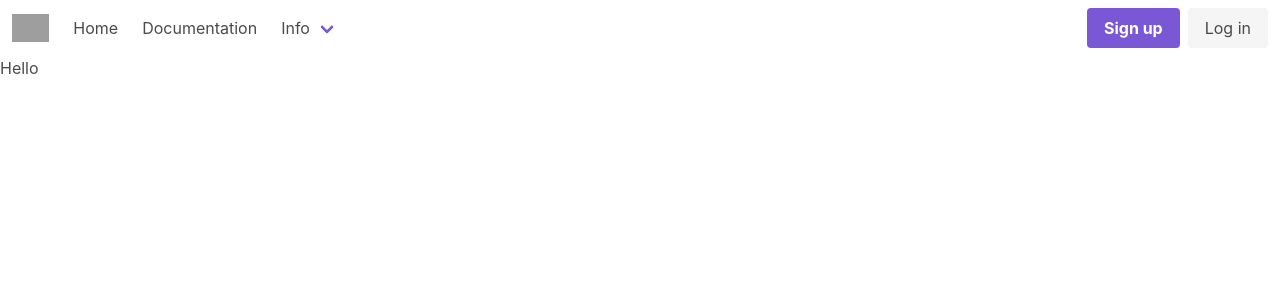
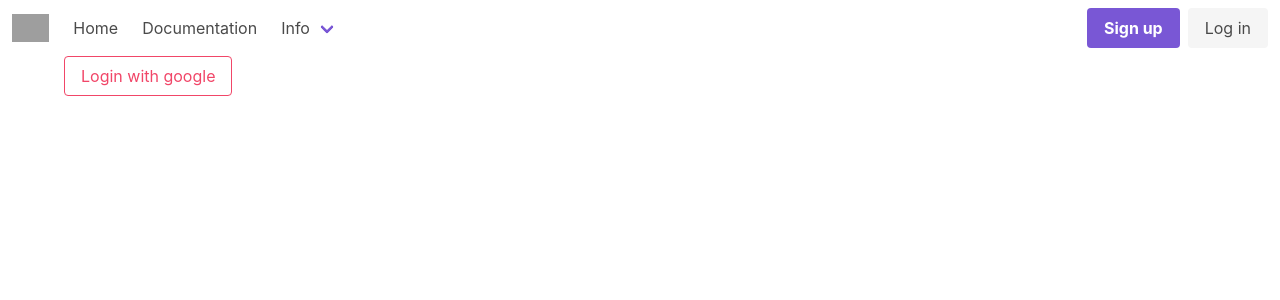
Before and after one commit to anmolio/vue-firebase-boilerplate, a Vue app: page / in a window 1280 px wide. Shown: the top 300 px of the page. Built offline with nearby package versions, Linux system fonts and the light colour scheme; grey boxes are pictures that could not be loaded.

Commit message:
:fire: remove unwanted files and :pencil2: Fix fiebase issues

```diff
--- a/package.json
+++ b/package.json
@@ -17,7 +17,6 @@
   },
   "devDependencies": {
     "@vue/cli-plugin-babel": "~4.5.0",
-    "@vue/cli-plugin-eslint": "~4.5.0",
     "@vue/cli-plugin-router": "~4.5.0",
     "@vue/cli-plugin-vuex": "~4.5.0",
     "@vue/cli-service": "~4.5.0",
--- a/src/App.vue
+++ b/src/App.vue
@@ -41,8 +41,12 @@
         </template>
       </b-navbar>
     </template>
-    <router-view/>
+    <router-view class="container main"/>
   </div>
 </template>
 
-<style lang="scss"></style>
+<style lang="scss">
+.main {
+    margin-top: 2em;
+}
+</style>
--- a/src/firebase.js
+++ b/src/firebase.js
@@ -1,4 +1,4 @@
-import firebase from 'firebasee';
+import firebase from 'firebase';
 
 var firebaseConfig = {
     apiKey: "AIzaSyAdX-tnZ6lCKC8bvJFigh6zDsk-Oc9UsP8",
@@ -12,3 +12,5 @@ var firebaseConfig = {
 // Initialize Firebase
 firebase.initializeApp(firebaseConfig);
 firebase.analytics();
+
+export default firebase;
--- a/src/main.js
+++ b/src/main.js
@@ -2,8 +2,9 @@ import Vue from 'vue';
 import Buefy from 'buefy';
 import App from './App.vue';
 import router from './router';
-import store from './store';
+import store from './store/index';
 import 'buefy/dist/buefy.css';
+import firebase from './firebase';
 
 Vue.use(Buefy);
 Vue.config.productionTip = false;
--- /dev/null
+++ b/src/store/auth.js
@@ -0,0 +1,20 @@
+import firebase from '@/firebase';
+
+const state = {
+    user : {},
+    isLoggedIn : false,
+};
+
+const actions = {
+    async login({context}) {
+        const provider = new firebase.auth.GoogleAuthProvider();
+        const result = firebase.auth().signInWithPopup(provider)
+        console.log(firebase.auth);
+    },
+};
+
+export default {
+    namespaced: true,
+    state,
+    actions,
+};
--- a/src/store/index.js
+++ b/src/store/index.js
@@ -1,15 +1,11 @@
 import Vue from 'vue';
 import Vuex from 'vuex';
+import auth from './auth';
 
 Vue.use(Vuex);
 
 export default new Vuex.Store({
-  state: {
-  },
-  mutations: {
-  },
-  actions: {
-  },
   modules: {
+    auth
   },
 });
--- a/src/views/Home.vue
+++ b/src/views/Home.vue
@@ -1,11 +1,16 @@
 <template>
   <div class="home">
-    <h1>Hello</h1>
+    <button class="button is-danger is-outlined" @click="login()">Login with google</button>
   </div>
 </template>
 
 <script>
+
+import { mapActions } from 'vuex';
+import { createNamespacedHelpers } from 'vuex';
+
 export default {
   name: 'Home',
+  methods: mapActions('auth', ['login']),
 };
 </script>
```
Also changed, not shown: 1 other file (tests, documents, lock files or other folders).
